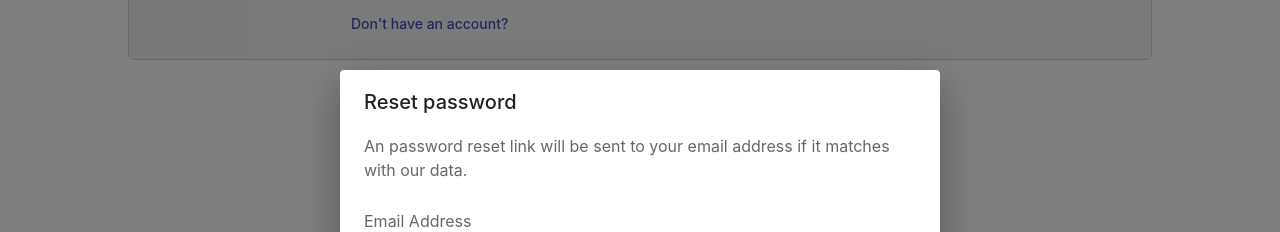
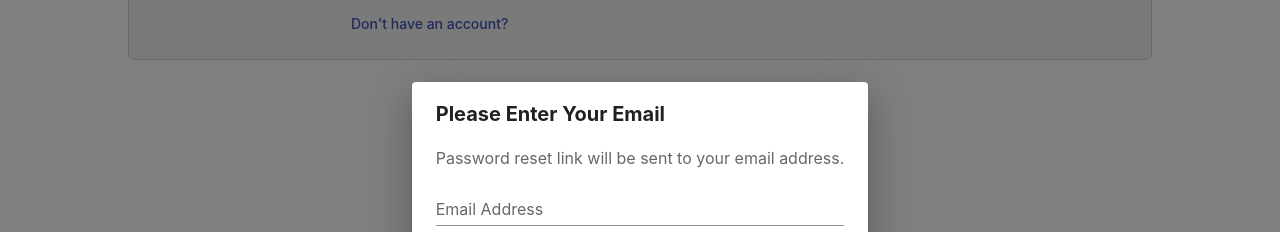
Before and after one commit to mohankrishna007/react-pwa, a React (Create React App) app: page /login in a window 1280 px wide. Both pictures are taken after a click on the button "Forgot Password?". Shown: the part 196-428 px from the top of the page. Built offline with nearby package versions, Linux system fonts and the light colour scheme.

Commit message:
reset-pws-txt

```diff
--- a/src/Authentication/Login.js
+++ b/src/Authentication/Login.js
@@ -264,10 +264,10 @@ export default function Login() {
       </MDBCard>
 
       <Dialog open={open} onClose={handleClose}>
-        <DialogTitle>Reset password</DialogTitle>
+        <DialogTitle><b>Please Enter Your Email</b></DialogTitle>
         <DialogContent>
           <DialogContentText>
-            An password reset link will be sent to your email address if it matches with our data.
+              Password reset link will be sent to your email address.
           </DialogContentText>
           <TextField
             autoFocus
```
